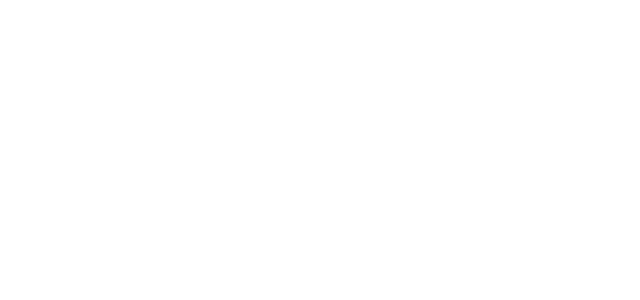
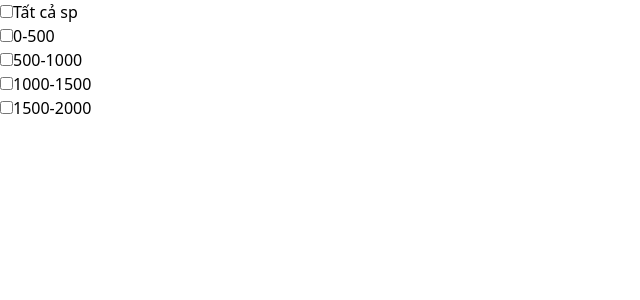
Before and after one commit to daocuong2306/project, a React (Vite) app: page /filter in a window 1280 px wide. Before the commit this address had no page. Shown: the top 300 px of the page, without its empty margins (0-640 px from the left). Built offline with nearby package versions, Linux system fonts and the light colour scheme; data requests are answered from the project's data file.

Commit message:
thêm thuộc tính price và demo phần lọc theo giá

```diff
--- a/db.json
+++ b/db.json
@@ -2,26 +2,32 @@
   "products": [
     {
       "name": "a",
-      "id": 1
+      "id": 1,
+      "price": 400
     },
     {
       "id": 2,
-      "name": "Product B"
+      "name": "Product B",
+      "price": 900
     },
     {
       "id": 3,
-      "name": "Product C"
+      "name": "Product C",
+      "price": 1400
     },
     {
       "name": "cuong",
-      "id": 4
+      "id": 4,
+      "price": 1900
     },
     {
       "name": "product E",
-      "id": 5
+      "id": 5,
+      "price": 400
     },
     {
-      "name": "frgdvusidnb",
+      "name": "vsdfnm,",
+      "price": 600,
       "id": 6
     }
   ],
--- a/src/App.tsx
+++ b/src/App.tsx
@@ -4,6 +4,7 @@
 import Dashboard from "./components/admin/dashboard";
 import AddProduct from "./components/admin/addProduct";
 import EditProduct from "./components/admin/editProduct";
+import PriceFilter from "./components/demo/priceFilter";
 const App = () => {
     return (
       <BrowserRouter>
@@ -13,13 +14,10 @@
             <Route path="/products" element={<Dashboard/>}></Route>
             <Route path="/edit/:id" element={<EditProduct/>}></Route>
             <Route path="/add" element={<AddProduct/>}></Route>
-
+            <Route path="/filter" element={<PriceFilter/>}></Route>
         </Routes>
       </BrowserRouter>
     );
 };
 
 export default App;
-
-// closure
-// currying
--- a/src/components/admin/addProduct.tsx
+++ b/src/components/admin/addProduct.tsx
@@ -10,7 +10,7 @@
     //tạo 1 biến navigate
     const url = useNavigate()
     const { register, handleSubmit } = useForm();
-    const addProductApi = async (d:any) => {
+    const addProductApi = async (d: any) => {
         try {
             const product = await create(d)
             dispatch({ type: "admin/add_product", payload: product })
@@ -18,7 +18,7 @@
     }
     const onHandleSubmit = (d: any) => {
         addProductApi(d)
-       url("/products")
+        url("/products")
     }
     return (
 
@@ -38,13 +38,23 @@
                                     {...register("name")}
                                 />
                             </div>
+                            <div>
+                                <label className="sr-only" htmlFor="name">Price</label>
+                                <input
+                                    className="w-full rounded-lg border-gray-200 p-3 text-sm"
+                                    placeholder="Price"
+                                    type="text"
+                                    id="price"
+                                    {...register("price")}
+                                />
+                            </div>
                             <div className="mt-4">
                                 <button
                                     type="submit"
                                     className="inline-block w-full rounded-lg bg-black px-5 py-3 font-medium text-white sm:w-auto"
 
                                 >
-                                   Add Product
+                                    Add Product
                                 </button>
                             </div>
                         </form>
--- a/src/components/admin/dashboard.tsx
+++ b/src/components/admin/dashboard.tsx
@@ -1,4 +1,4 @@
-import { getAll,remove } from '@/api/products'
+import { getAll, remove } from '@/api/products'
 import React from 'react'
 import { useState, useEffect } from "react"
 import { useDispatch, useSelector } from 'react-redux'
@@ -21,9 +21,9 @@
         getProduct()
     }, [])
 
-    const removeProduct=async(id:any)=>{
+    const removeProduct = async (id: any) => {
         try {
-           const {data} =await remove(id)
+            const { data } = await remove(id)
             dispatch({ type: "admin/delete_product", payload: data })
         } catch (error) {
 
@@ -41,6 +41,9 @@
                             Name
                         </th>
                         <th className="whitespace-nowrap px-4 py-2 font-medium text-gray-900">
+                            Price
+                        </th>
+                        <th className="whitespace-nowrap px-4 py-2 font-medium text-gray-900">
                             Action
                         </th>
 
@@ -52,6 +55,9 @@
                         return <tr>
                             <td className="whitespace-nowrap px-4 py-2 font-medium text-gray-900">
                                 {product?.name}
+                            </td>
+                            <td className="whitespace-nowrap px-4 py-2 font-medium text-gray-900">
+                                {product?.price}
                             </td>
                             <div className=''>
                                 <Link to={`/edit/${product.id}`}><button className='bg-green-500 text-white p-[10px]'>Edit</button></Link>
--- a/src/components/admin/editProduct.tsx
+++ b/src/components/admin/editProduct.tsx
@@ -55,6 +55,16 @@
                                     {...register("name")}
                                 />
                             </div>
+                            <div>
+                                <label className="sr-only" htmlFor="name">Price</label>
+                                <input
+                                    className="w-full rounded-lg border-gray-200 p-3 text-sm"
+                                    type="number"
+                                    id="price"
+                                    defaultValue={products.price}
+                                    {...register("price")}
+                                />
+                            </div>
                             <div className="mt-4">
                                 <button
                                     type="submit"
--- /dev/null
+++ b/src/components/demo/priceFilter.tsx
@@ -0,0 +1,99 @@
+import { getAll } from "@/api/products";
+import { useEffect, useState } from "react";
+import { useDispatch, useSelector } from "react-redux";
+
+const PriceFilter = () => {
+  const dispatch = useDispatch();
+  const { products } = useSelector((state: any) => state.products);
+  const [selectedValue, setSelectedValue] = useState<string>('');
+
+  useEffect(() => {
+    const getProduct = async () => {
+      try {
+        const { data } = await getAll();
+        dispatch({ type: "admin/fetch_product", payload: data });
+      } catch (error) {
+        // Handle error if needed
+      }
+    };
+    getProduct();
+
+    // Call handleSelectChange() on component mount to apply initial filtering
+    handleSelectChange({ target: { value: selectedValue } });
+
+  }, []);
+
+  const handleSelectChange = (event: any) => {
+    const selectedOptionValue = event.target.value;
+    setSelectedValue(selectedOptionValue);
+    switch (selectedOptionValue) {
+      case "optionDefault":
+        const productOption = products.filter((product: any) => product.price > 0);
+        console.log(productOption);
+        return;
+      case "option1":
+        const productOption1 = products.filter((product: any) => product.price > 0 && product.price < 500);
+        console.log(productOption1);
+        return;
+      case "option2":
+        const productOption2 = products.filter((product: any) => product.price >= 500 && product.price < 1000);
+        console.log(productOption2);
+        return;
+      case "option3":
+        const productOption3 = products.filter((product: any) => product.price >= 1000 && product.price < 1500);
+        console.log(productOption3);
+        return;
+      case "option4":
+        const productOption4 = products.filter((product: any) => product.price >= 1500 && product.price < 2000);
+        console.log(productOption4);
+        return;
+    }
+  };
+
+  return (
+    <div>
+      <input
+        type="checkbox"
+        id="optionDefault"
+        value="optionDefault"
+        checked={selectedValue === 'optionDefault'}
+        onChange={handleSelectChange}
+      />
+      <label htmlFor="optionDefault">Tất cả sp</label><br/>
+      <input
+        type="checkbox"
+        id="option1"
+        value="option1"
+        checked={selectedValue === 'option1'}
+        onChange={handleSelectChange}
+      />
+      <label htmlFor="option1">0-500</label><br/>
+      <input
+        type="checkbox"
+        value="option2"
+        id="option2"
+        checked={selectedValue === 'option2'}
+        onChange={handleSelectChange}
+      />
+      <label htmlFor="option2">500-1000</label><br/>
+      <input
+        type="checkbox"
+        value="option3"
+        id="option3"
+        checked={selectedValue === 'option3'}
+        onChange={handleSelectChange}
+      />
+      <label htmlFor="option3">1000-1500</label><br/>
+      <input
+        type="checkbox"
+        value="option4"
+        id="option4"
+        checked={selectedValue === 'option4'}
+        onChange={handleSelectChange}
+      />
+      <label htmlFor="option4">1500-2000</label><br/>
+    </div>
+  );
+};
+
+export default PriceFilter;
--- /dev/null
+++ b/src/interface/product.ts
@@ -0,0 +1,5 @@
+export interface IUser {
+    id? : number,
+    name : string,
+    price:number
+}
```
